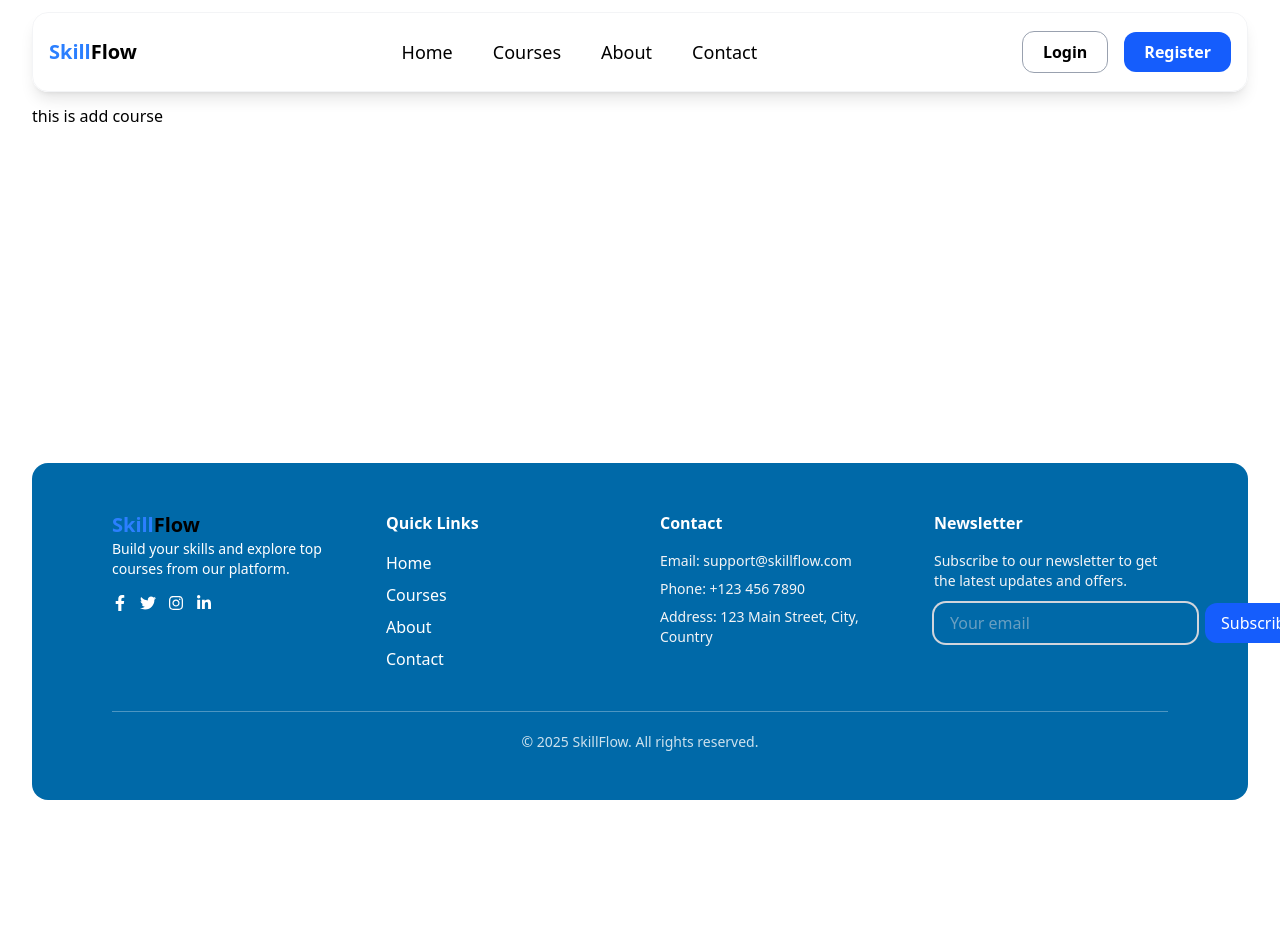
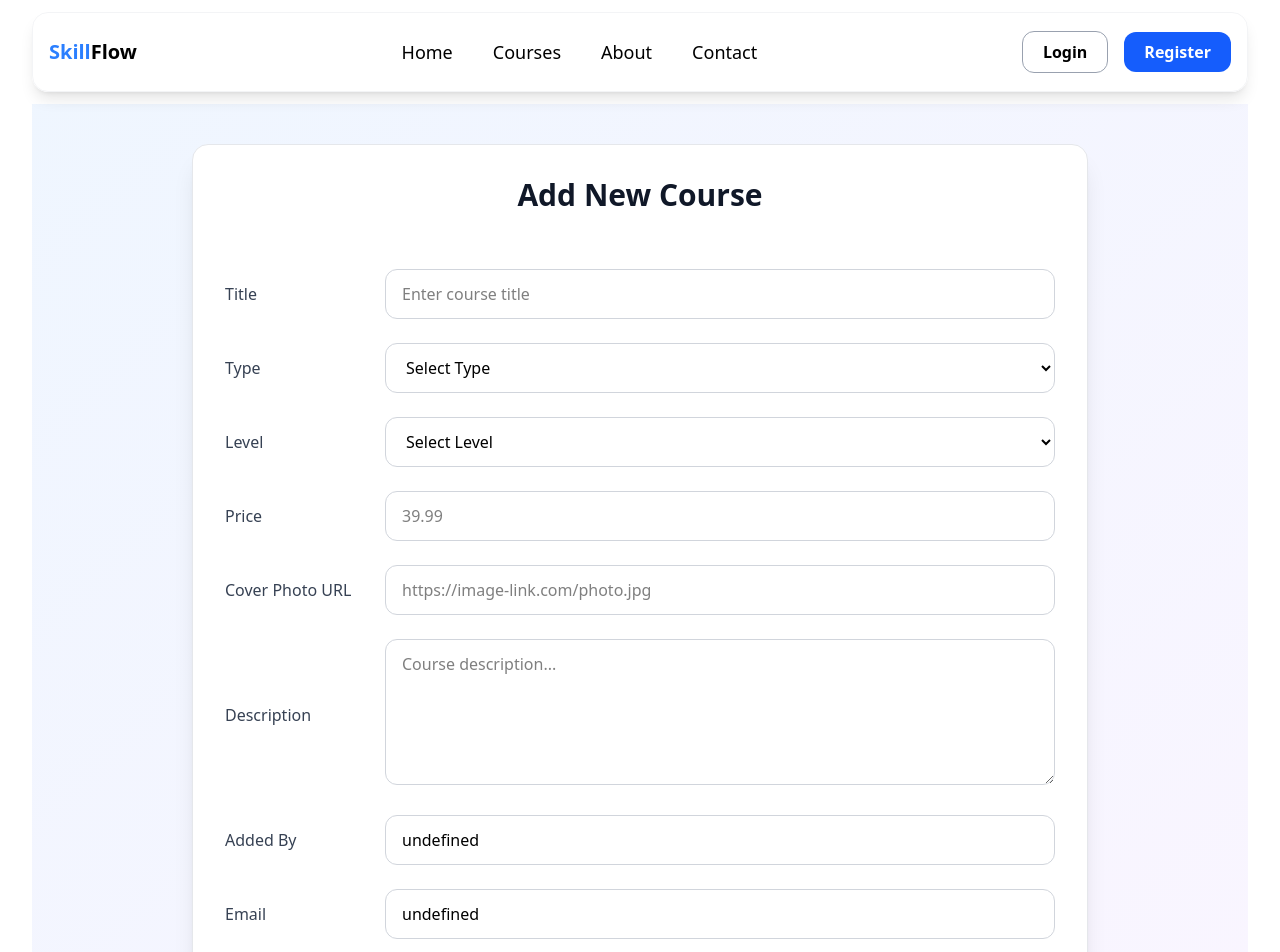
Before and after one commit to fahimmuntacher/nextjs-skillflow, a Next.js app: page /add-course in a window 1280 px wide. Shown: the top 952 px of the page. Before the commit the page ends 800 px from the top, so only its background shows below. Built offline with nearby package versions, Linux system fonts and the light colour scheme; no server answers.

Commit message:
add course set up done

```diff
--- a/package.json
+++ b/package.json
@@ -16,7 +16,8 @@
     "react-dom": "19.2.0",
     "react-hook-form": "^7.66.1",
     "react-icons": "^5.5.0",
-    "react-toastify": "^11.0.5"
+    "react-toastify": "^11.0.5",
+    "sweetalert2": "^11.26.3"
   },
   "devDependencies": {
     "@tailwindcss/postcss": "^4",
--- a/src/app/(pages)/add-course/AddCourse.jsx
+++ b/src/app/(pages)/add-course/AddCourse.jsx
@@ -1,11 +1,178 @@
-import React from 'react';
+"use client";
+
+import React, { useContext } from "react";
+import { useForm } from "react-hook-form";
+import { motion } from "framer-motion";
+import { useAxiosSecure } from "@/app/Hooks/useAxiosSecure";
+import { toast } from "react-toastify";
+import { useAuth } from "@/AuthContext/AuthContext";
 
 const AddCourse = () => {
-    return (
-        <div>
-            this is add course
-        </div>
-    );
+  const axiosSecure = useAxiosSecure();
+  const {user} = useAuth()
+
+  const {
+    register,
+    handleSubmit,
+    reset,
+    formState: { errors },
+  } = useForm();
+
+  const onSubmit = async (data) => {
+    try {
+      const res = await axiosSecure.post("/courses", data);
+      toast.success("Course added successfully!");
+      reset();
+      console.log(res.data);
+    } catch (err) {
+      toast.error("Failed to add course!");
+      console.log(err);
+    }
+  };
+
+  return (
+    <div className="min-h-screen bg-linear-to-br from-blue-50 to-purple-50 px-4 py-10">
+      <div className="max-w-4xl mx-auto bg-white p-8 rounded-2xl shadow-xl border border-gray-200">
+        <h1 className="text-3xl font-extrabold text-gray-900 mb-8 text-center">
+          Add New Course
+        </h1>
+
+        <form onSubmit={handleSubmit(onSubmit)}>
+          {/* Table Style Form */}
+          <table className="w-full text-left border-separate border-spacing-y-6">
+            <tbody>
+              {/* Title */}
+              <tr>
+                <td className="font-medium text-gray-700 w-40">Title</td>
+                <td>
+                  <input
+                    {...register("title", { required: true })}
+                    className="w-full px-4 py-3 rounded-xl border border-gray-300 focus:ring-2 focus:ring-blue-500"
+                    placeholder="Enter course title"
+                  />
+                  {errors.title && (
+                    <p className="text-red-500 text-sm mt-1">Title is required</p>
+                  )}
+                </td>
+              </tr>
+
+              {/* Type */}
+              <tr>
+                <td className="font-medium text-gray-700">Type</td>
+                <td>
+                  <select
+                    {...register("type", { required: true })}
+                    className="w-full px-4 py-3 rounded-xl border border-gray-300 focus:ring-2 focus:ring-blue-500"
+                  >
+                    <option value="">Select Type</option>
+                    <option value="Graphic">Graphic</option>
+                    <option value="Web Development">Web Development</option>
+                    <option value="Marketing">Marketing</option>
+                  </select>
+                  {errors.type && (
+                    <p className="text-red-500 text-sm mt-1">Type is required</p>
+                  )}
+                </td>
+              </tr>
+
+              {/* Level */}
+              <tr>
+                <td className="font-medium text-gray-700">Level</td>
+                <td>
+                  <select
+                    {...register("level", { required: true })}
+                    className="w-full px-4 py-3 rounded-xl border border-gray-300 focus:ring-2 focus:ring-purple-500"
+                  >
+                    <option value="">Select Level</option>
+                    <option value="Beginner">Beginner</option>
+                    <option value="Intermediate">Intermediate</option>
+                    <option value="Advanced">Advanced</option>
+                  </select>
+                </td>
+              </tr>
+
+              {/* Price */}
+              <tr>
+                <td className="font-medium text-gray-700">Price</td>
+                <td>
+                  <input
+                    {...register("price", { required: true })}
+                    type="number"
+                    step="0.01"
+                    className="w-full px-4 py-3 rounded-xl border border-gray-300 focus:ring-2 focus:ring-green-500"
+                    placeholder="39.99"
+                  />
+                </td>
+              </tr>
+
+              {/* Cover Photo */}
+              <tr>
+                <td className="font-medium text-gray-700">Cover Photo URL</td>
+                <td>
+                  <input
+                    {...register("coverPhoto", { required: true })}
+                    className="w-full px-4 py-3 rounded-xl border border-gray-300 focus:ring-2 focus:ring-indigo-500"
+                    placeholder="https://image-link.com/photo.jpg"
+                  />
+                </td>
+              </tr>
+
+              {/* Description */}
+              <tr>
+                <td className="font-medium text-gray-700">Description</td>
+                <td>
+                  <textarea
+                    {...register("description", { required: true })}
+                    rows="5"
+                    className="w-full px-4 py-3 rounded-xl border border-gray-300 focus:ring-2 focus:ring-orange-500"
+                    placeholder="Course description..."
+                  ></textarea>
+                </td>
+              </tr>
+
+              {/* Added By */}
+              <tr>
+                <td className="font-medium text-gray-700">Added By</td>
+                <td>
+                  <input
+                    {...register("addedBy", { required: true })}
+                    defaultValue={`${user?.displayName}`}
+                    readOnly
+                    disabled
+                    className="w-full px-4 py-3 rounded-xl border border-gray-300 focus:ring-2 focus:ring-blue-500"
+                  />
+                </td>
+              </tr>
+
+              {/* Email */}
+              <tr>
+                <td className="font-medium text-gray-700">Email</td>
+                <td>
+                  <input
+                    {...register("email", { required: true })}
+                    type="email"
+                    defaultValue={`${user?.email}`}
+                    readOnly
+                    disabled
+                    className="w-full px-4 py-3 rounded-xl border border-gray-300 focus:ring-2 focus:ring-pink-500 cursor-not-allowed"
+                  />
+                </td>
+              </tr>
+            </tbody>
+          </table>
+
+          <motion.button
+            whileHover={{ scale: 1.05 }}
+            whileTap={{ scale: 0.95 }}
+            className="w-full mt-10 bg-black text-white py-4 rounded-2xl text-lg font-semibold shadow-lg hover:bg-gray-900 transition"
+            type="submit"
+          >
+            Add Course
+          </motion.button>
+        </form>
+      </div>
+    </div>
+  );
 };
 
 export default AddCourse;
--- a/src/app/(pages)/courses/[id]/CourseDetails.jsx
+++ b/src/app/(pages)/courses/[id]/CourseDetails.jsx
@@ -67,9 +67,6 @@ const CourseDetails = ({ id }) => {
             <span className="px-4 py-2 bg-purple-100 text-purple-700 rounded-xl font-medium">
               Level: {course.level}
             </span>
-            <span className="px-4 py-2 bg-gray-100 text-gray-700 rounded-xl font-medium">
-              Added: {new Date(course.date).toLocaleDateString()}
-            </span>
           </div>
 
           {/* Description */}
```
Also changed, not shown: 1 other file (tests, documents, lock files or other folders).
